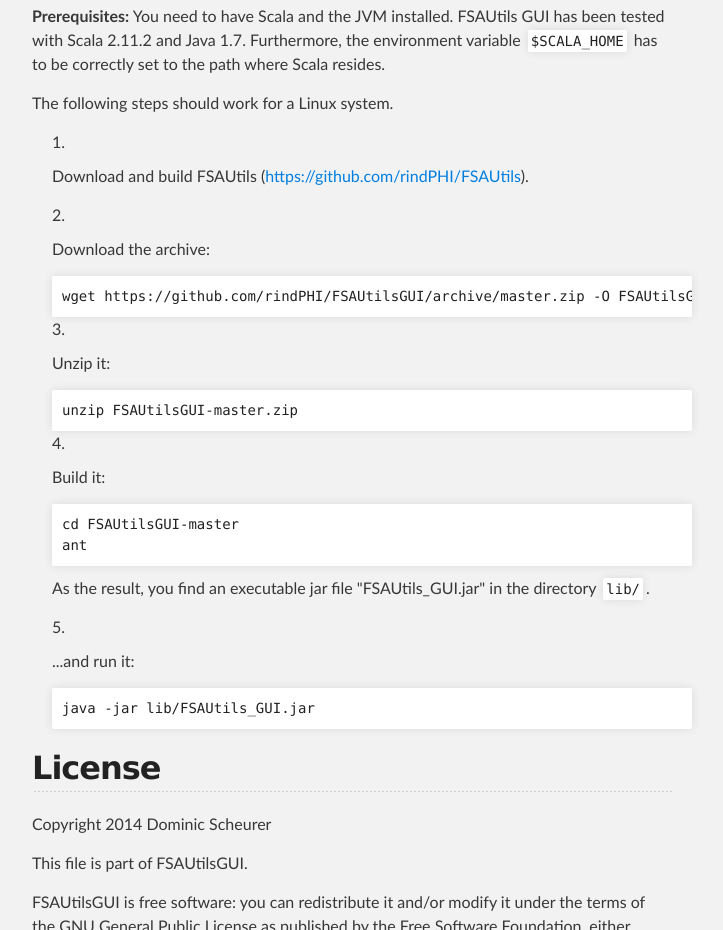
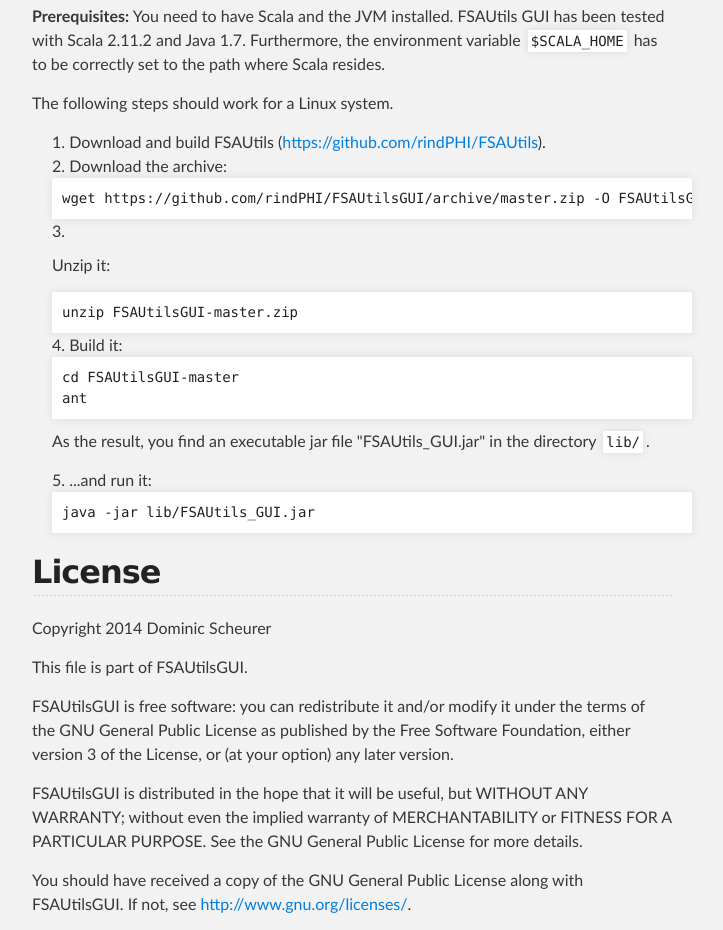
Before and after one commit to rindPHI/FSAUtilsGUI, a plain HTML site: page index.html in a window 1280 px wide. Shown: the part 960-1890 px from the top of the page, without its empty margins (288-1011 px from the left). Drawn offline with Linux system fonts and the light colour scheme.

Commit message:
Update index.html

```diff
--- a/index.html
+++ b/index.html
@@ -74,9 +74,8 @@ variable <code>$SCALA_HOME</code> has to be correctly set to the path where Scal
 <p>The following steps should work for a Linux system.</p>
 
 <ol>
-<li><p>Download and build FSAUtils (<a href="https://github.com/rindPHI/FSAUtils">https://github.com/rindPHI/FSAUtils</a>).</p></li>
-<li>
-<p>Download the archive:</p>
+<li>Download and build FSAUtils (<a href="https://github.com/rindPHI/FSAUtils">https://github.com/rindPHI/FSAUtils</a>).</li>
+<li>Download the archive:
 
 <div class="highlight highlight-bash"><pre>wget https://github.com/rindPHI/FSAUtilsGUI/archive/master.zip -O FSAUtilsGUI-master.zip</pre></div>
 </li>
@@ -85,16 +84,14 @@ variable <code>$SCALA_HOME</code> has to be correctly set to the path where Scal
 
 <div class="highlight highlight-bash"><pre>unzip FSAUtilsGUI-master.zip</pre></div>
 </li>
-<li>
-<p>Build it:</p>
+<li>Build it:
 
 <div class="highlight highlight-bash"><pre><span class="pl-sf">cd</span> FSAUtilsGUI-master
 ant</pre></div>
 
 <p>As the result, you find an executable jar file "FSAUtils_GUI.jar" in the directory <code>lib/</code>.</p>
 </li>
-<li>
-<p>...and run it:</p>
+<li>...and run it:
 
 <div class="highlight highlight-bash"><pre>java -jar lib/FSAUtils_GUI.jar</pre></div>
 </li>
```
